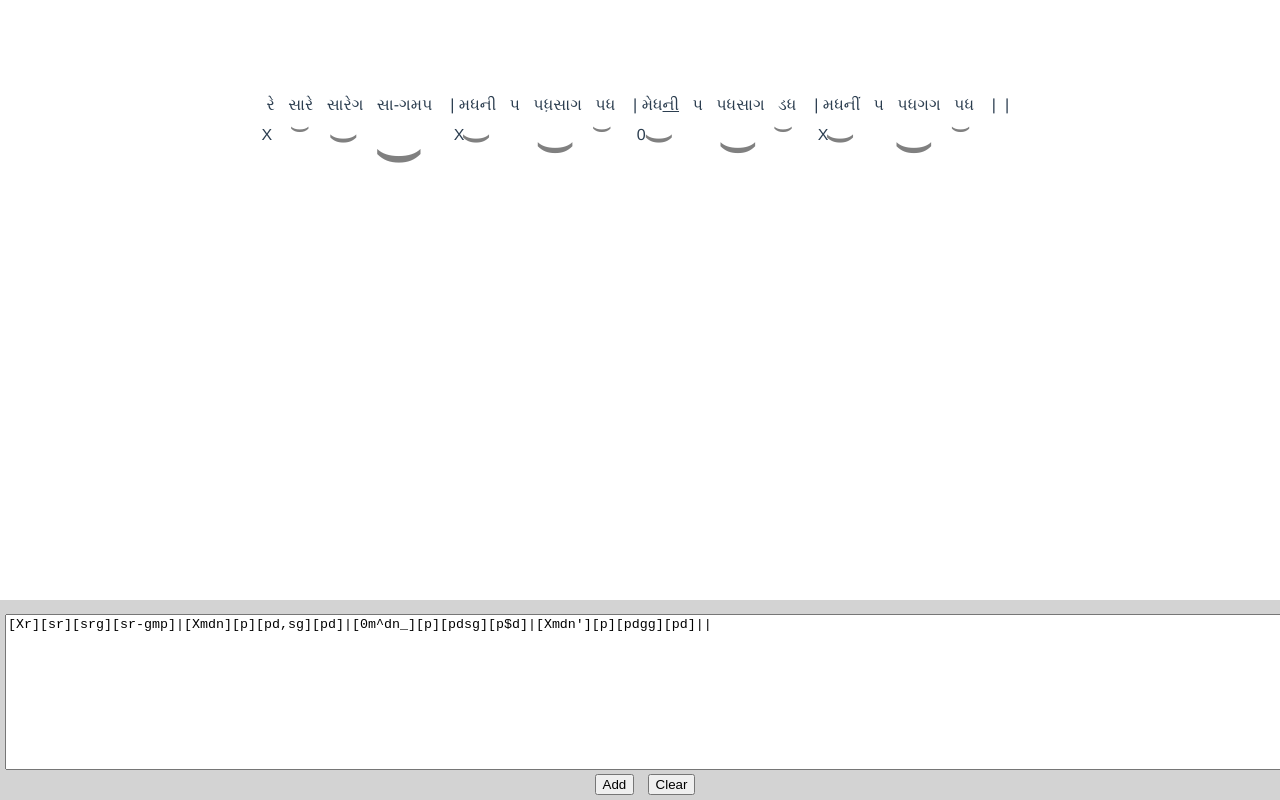
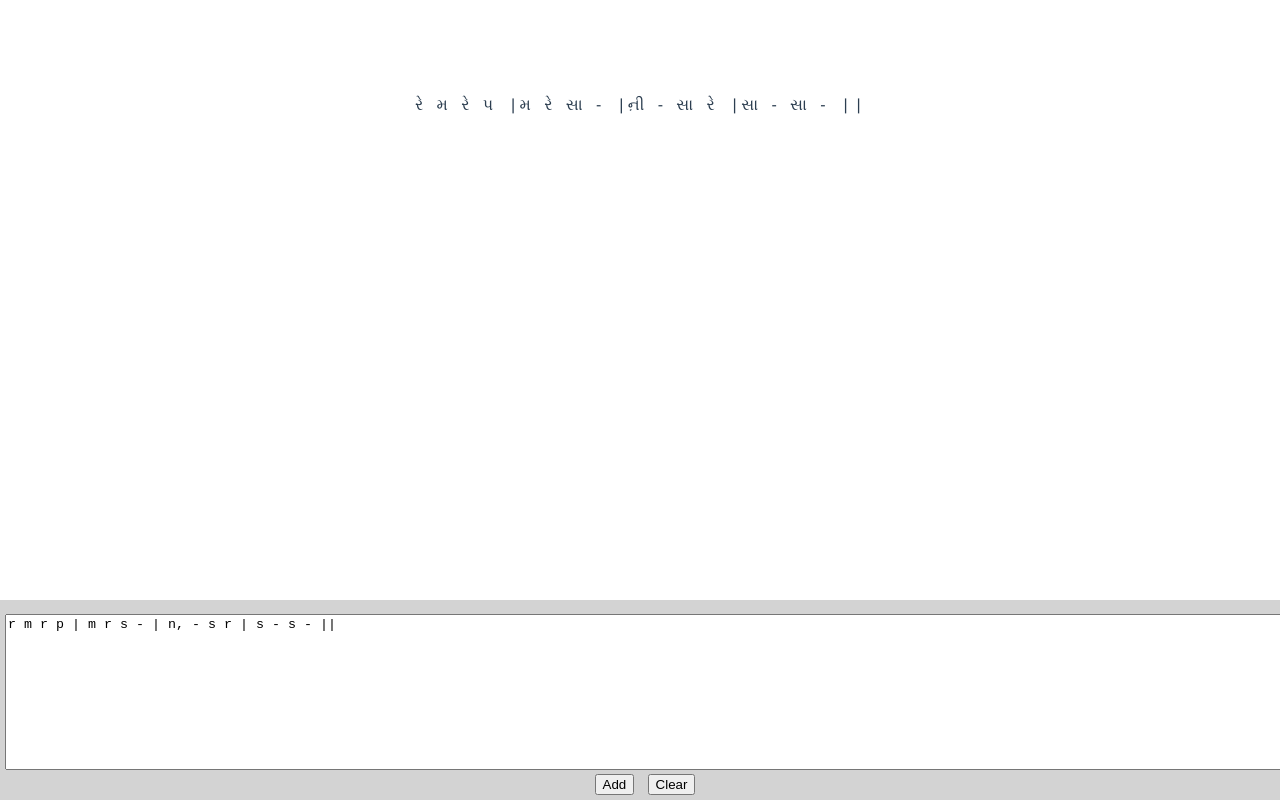
Before and after one commit to aakashthakare/mlipi, a Vue app: page / in a window 1280 px wide. Both pictures are taken after a click on the input "Add". Built offline with nearby package versions, Linux system fonts and the light colour scheme.

Commit message:
Update syntax, remove square bracket dependency.

```diff
--- a/src/components/HelloWorld.vue
+++ b/src/components/HelloWorld.vue
@@ -27,12 +27,12 @@
               {{ tivraM() }}
             </span>
           </span>
-          <span v-if="matra.symbols.length > 1" :style="computeFontSize(matra.symbols)" >⌣</span>
+          <span v-if="hasMoreThanOneSymbol(matra.symbols)" :style="computeFontSize(matra.symbols)" >⌣</span>
           &nbsp;
         </span>
         <span>&nbsp;|&nbsp;</span>
-        <span v-if="i + 1 >= k.length">&nbsp;|&nbsp;</span>
       </span>
+      <span>&nbsp;|&nbsp;</span>
     </div>
     <div class="no-print" style="height: 200px;background: lightgray;position:fixed;width:100%;bottom:0;left:0;">
       <form @submit.prevent="submit" style="position: fixed;bottom: 0;width: 100%;padding:5px;">
@@ -48,7 +48,7 @@
 export default {
   data() {
     return {
-      input: '[Xr][sr][srg][sr-gmp]|[Xmdn][p][pd,sg][pd]|[0m^dn_][p][pdsg][p$d]|[Xmdn\'][p][pdgg][pd]||',
+      input: 'r m r p | m r s - | n, - s r | s - s - ||',
       matra: {
         taliKhali: -1,
         symbols: []
@@ -58,6 +58,9 @@ export default {
     };
   },
   methods: {
+    hasMoreThanOneSymbol(symbols) {
+      return symbols.filter(char => 'srgmpdn'.includes(char)).length > 1;
+    },
     clear() {
       this.khand = []
       this.comp = []
@@ -216,13 +219,12 @@ export default {
     parse(input) {
       input.split("|").filter(item => item !== '').map(item => {
         item = item.trim();
+        var mt = item.split(' ');
+        var matras = [];
 
-        const regex = /\[(.*?)\]/g;
-        let match;
-        var matras = [];
-        while ((match = regex.exec(item)) !== null) {
+        for (var i = 0; i < mt.length; i++) {
           var taliKhali;
-          var m = match[1];
+          var m = mt[i];
 
           if(m.charAt(0) == '0') {taliKhali = 0;}
           else if(m.charAt(0) == 'X') {taliKhali = 1;}
```
